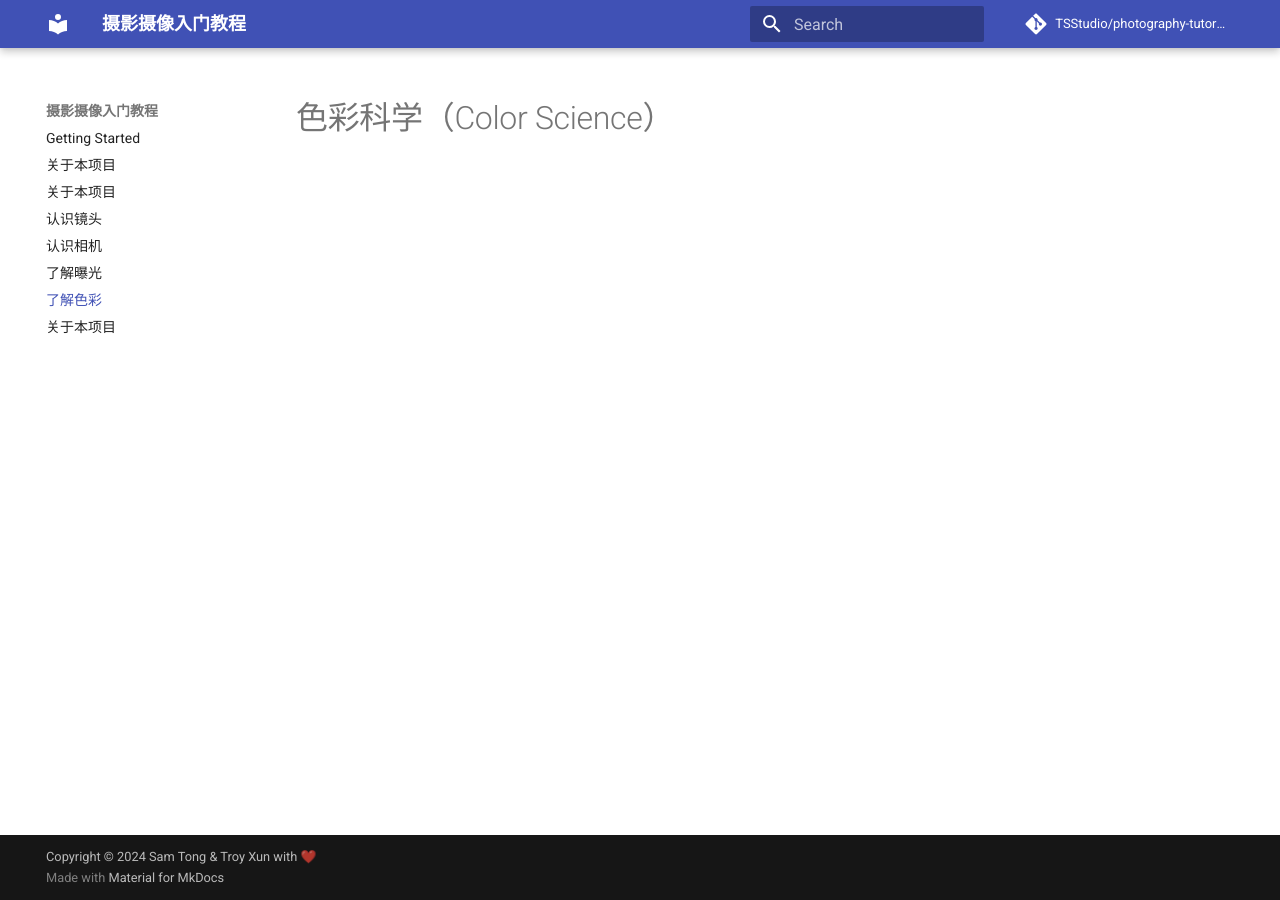
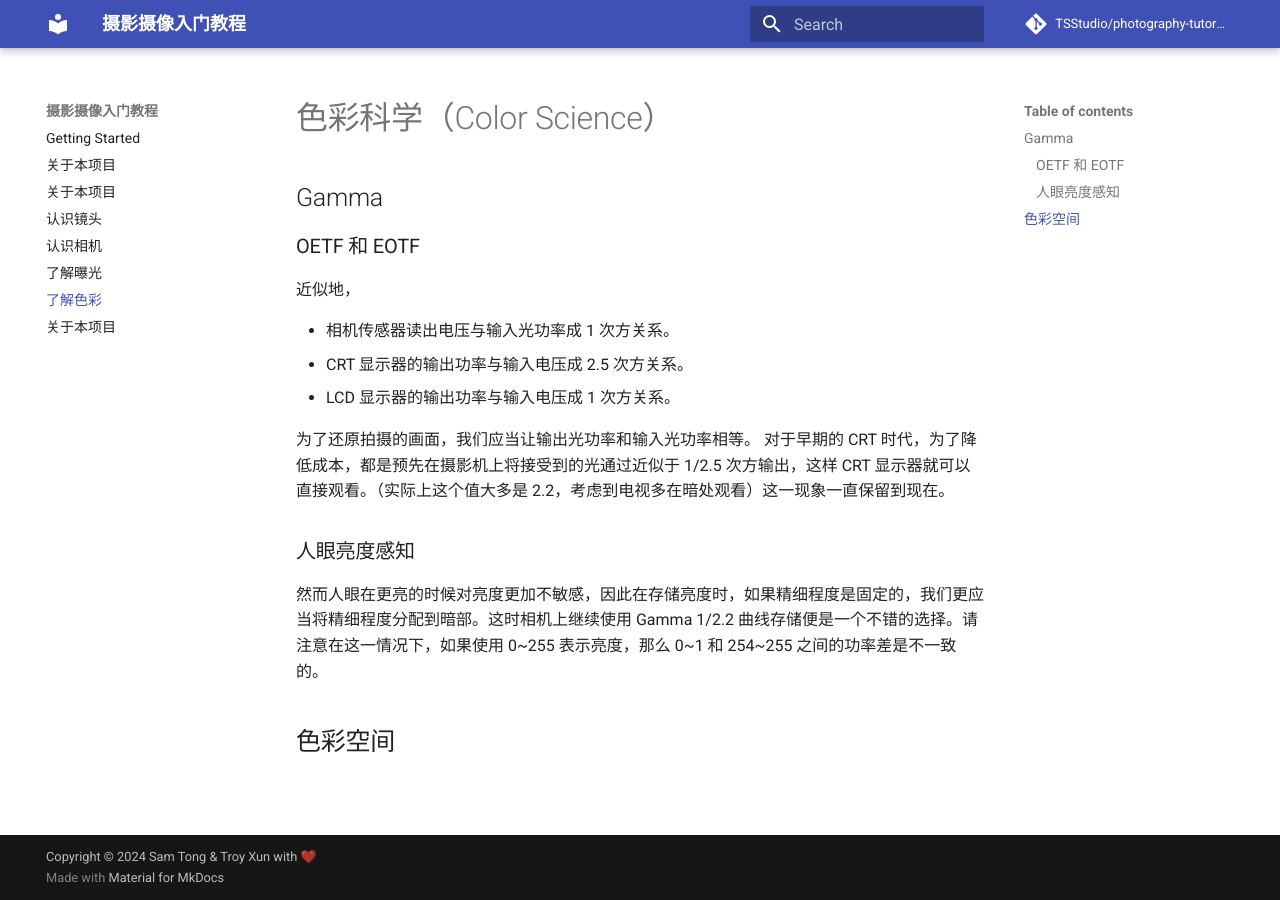
Before and after one commit to troyxun/photography-tutorial, an MkDocs documentation site: the page built from docs/color-science.md, in a window 1280 px wide. Built offline with MkDocs 1.6.1 and Material for MkDocs 9.7.7, drawn with Linux system fonts in a browser that asks for light colours; comment, search, counter and statistics services are not loaded.

Commit message:
gamma curve

```diff
--- a/docs/color-science.md
+++ b/docs/color-science.md
@@ -1 +1,20 @@
 # 色彩科学（Color Science）
+
+## Gamma
+
+### OETF 和 EOTF
+
+近似地，
+
+-   相机传感器读出电压与输入光功率成 1 次方关系。
+-   CRT 显示器的输出功率与输入电压成 2.5 次方关系。
+-   LCD 显示器的输出功率与输入电压成 1 次方关系。
+
+为了还原拍摄的画面，我们应当让输出光功率和输入光功率相等。
+对于早期的 CRT 时代，为了降低成本，都是预先在摄影机上将接受到的光通过近似于 1/2.5 次方输出，这样 CRT 显示器就可以直接观看。（实际上这个值大多是 2.2，考虑到电视多在暗处观看）这一现象一直保留到现在。
+
+### 人眼亮度感知
+
+然而人眼在更亮的时候对亮度更加不敏感，因此在存储亮度时，如果精细程度是固定的，我们更应当将精细程度分配到暗部。这时相机上继续使用 Gamma 1/2.2 曲线存储便是一个不错的选择。请注意在这一情况下，如果使用 0~255 表示亮度，那么 0~1 和 254~255 之间的功率差是不一致的。
+
+## 色彩空间
```
